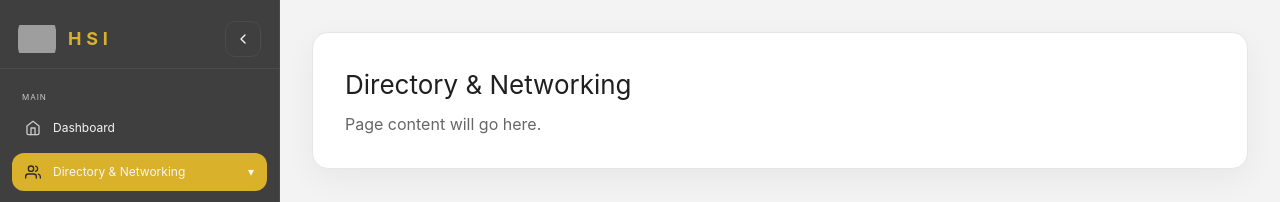
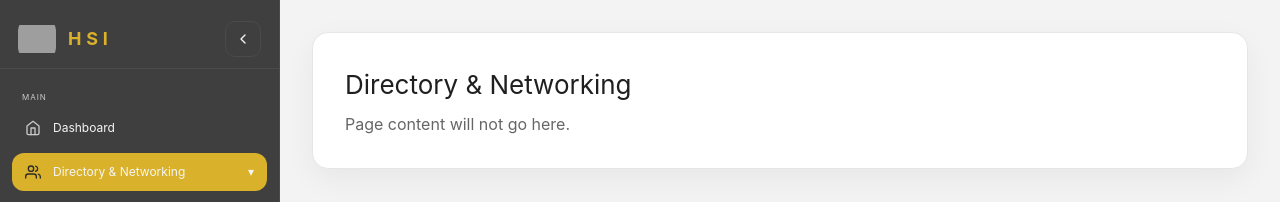
Before and after one commit to MikeLim99/HSI-Module, a React (Vite) app: page /directory in a window 1280 px wide. Shown: the top 202 px of the page. Built offline with nearby package versions, Linux system fonts and the light colour scheme; grey boxes are pictures that could not be loaded.

Commit message:
85% Complete

```diff
--- a/package.json
+++ b/package.json
@@ -18,6 +18,6 @@
     "react": "^19.2.3",
     "react-dom": "^19.2.3",
     "react-icons": "^5.5.0",
-    "react-router-dom": "^7.12.0"
+    "react-router-dom": "^7.13.0"
   }
 }
--- a/src/components/CareerPageComponents/JobCards.jsx
+++ b/src/components/CareerPageComponents/JobCards.jsx
@@ -1,8 +1,8 @@
 import React, { useState } from 'react'
 import Logo from '../../assets/hsi-logo.png'
-import { FiNavigation } from 'react-icons/fi'
+import { useNavigate } from 'react-router-dom';
 
-export default function JobCards({ JobTitle, JobDescription, spans}) {
+export default function JobCards({ JobTitle, JobDescription, spans }) {
 return (
     <>
         <div className='bg-white shadow-md rounded-xl p-4'>
@@ -30,7 +30,7 @@ return (
                 </div>
             </div>
             <div className='w-full flex justify-center px-10'>
-            <a href="#" className='px-2 py-1 border border-gray-300 w-full text-center bg-yellow-500 rounded-lg text-white'>View Job Details</a>
+            <button onClick={handleViewDetails} className='px-2 py-1 border border-gray-300 w-full text-center bg-yellow-500 rounded-lg text-white'>View Job Details</button>
             </div>
         </div>
     </>
--- a/src/pages/PagePlaceholder.jsx
+++ b/src/pages/PagePlaceholder.jsx
@@ -4,7 +4,7 @@ export default function PagePlaceholder({ title }) {
   return (
     <div className="bg-white border border-[#e6e6e6] rounded-2xl p-8 shadow-[0_10px_30px_rgba(17,24,39,0.05)]">
       <h1 className="m-0 mb-2 text-[26px] text-[#1f1f1f]">{title}</h1>
-      <p className="m-0 text-[#666]">Page content will go here.</p>
+      <p className="m-0 text-[#666]">Page content will not go here.</p>
     </div>
   )
 }
```
Also changed, not shown: 1 other file (tests, documents, lock files or other folders).
